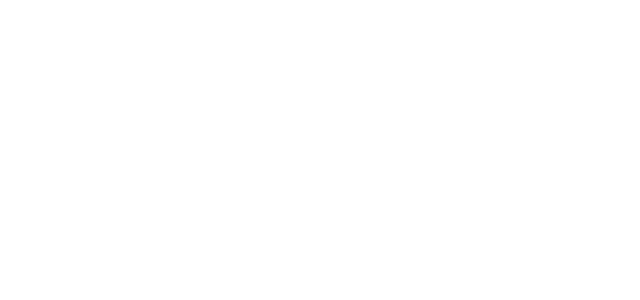
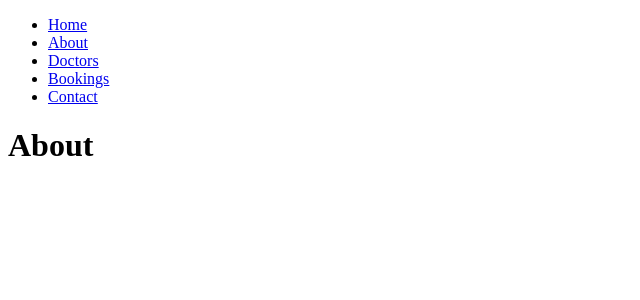
Before and after one commit to marlonmoreira000/clinic-concierge-app-frontend, a React (Vite) app: page /about in a window 1280 px wide. Before the commit this address had no page. Shown: the top 300 px of the page, without its empty margins (0-640 px from the left). Built offline with nearby package versions, Linux system fonts and the light colour scheme.

Commit message:
create basic page layout with react routing

```diff
--- a/src/components/App.jsx
+++ b/src/components/App.jsx
@@ -1,11 +1,21 @@
 import { BrowserRouter, Route, Routes } from "react-router-dom"
+import Nav from "./Nav";
 import Home from "./pages/Home"
+import About from "./pages/About";
+import Doctors from "./pages/Doctors";
+import Bookings from "./pages/Bookings";
+import Contact from "./pages/Contact";
 
 const App = () => {
   return (
     <BrowserRouter>
+      <Nav/>
       <Routes>
-        <Route path="/" element={<Home/>}/>
+        <Route path="/" element={<Home />} />
+        <Route path="/about" element={<About />} />
+        <Route path="/doctors" element={<Doctors />} />
+        <Route path="/bookings" element={<Bookings />} />
+        <Route path="/contact" element={<Contact />} />
       </Routes>
     </BrowserRouter>
   );
--- /dev/null
+++ b/src/components/Nav.jsx
@@ -0,0 +1,27 @@
+import { Link } from "react-router-dom";
+
+const Nav = () => {
+    return (
+      <nav>
+        <ul>
+          <li>
+            <Link to="/">Home</Link>
+          </li>
+          <li>
+            <Link to="/about">About</Link>
+          </li>
+          <li>
+            <Link to="/doctors">Doctors</Link>
+          </li>
+          <li>
+            <Link to="/bookings">Bookings</Link>
+          </li>
+          <li>
+            <Link to="/contact">Contact</Link>
+          </li>
+        </ul>
+      </nav>
+    );
+}
+
+export default Nav
--- /dev/null
+++ b/src/components/pages/About.jsx
@@ -0,0 +1,9 @@
+const About = () => {
+    return (
+        <>
+            <h1>About</h1>
+        </>
+    )
+}
+
+export default About
--- /dev/null
+++ b/src/components/pages/Bookings.jsx
@@ -0,0 +1,9 @@
+const Bookings = () => {
+    return (
+        <>
+            <h1>Bookings</h1>
+        </>
+    )
+}
+
+export default Bookings
--- /dev/null
+++ b/src/components/pages/Contact.jsx
@@ -0,0 +1,9 @@
+const Contact = () => {
+    return (
+        <>
+            <h1>Contact</h1>
+        </>
+    )
+}
+
+export default Contact
--- /dev/null
+++ b/src/components/pages/Doctors.jsx
@@ -0,0 +1,9 @@
+const Doctors = () => {
+    return (
+        <>
+            <h1>Doctors</h1>
+        </>
+    )
+}
+
+export default Doctors
```
